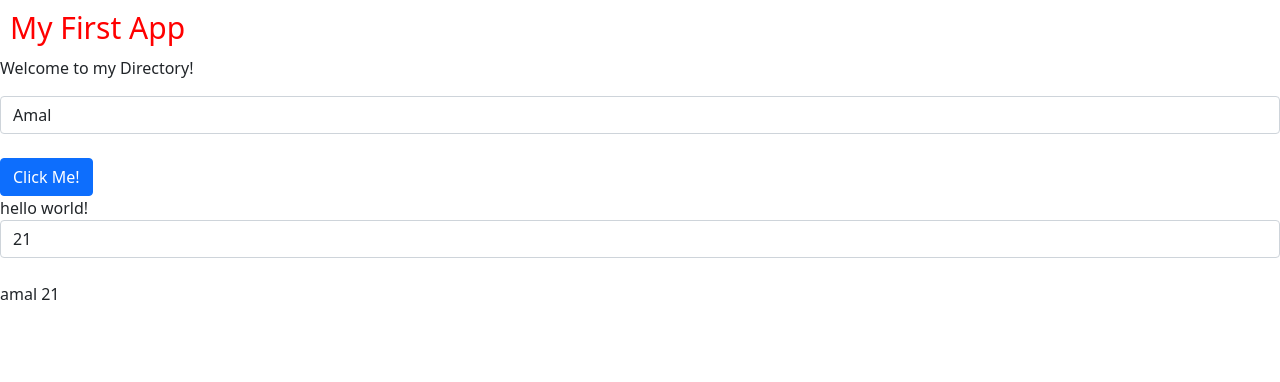
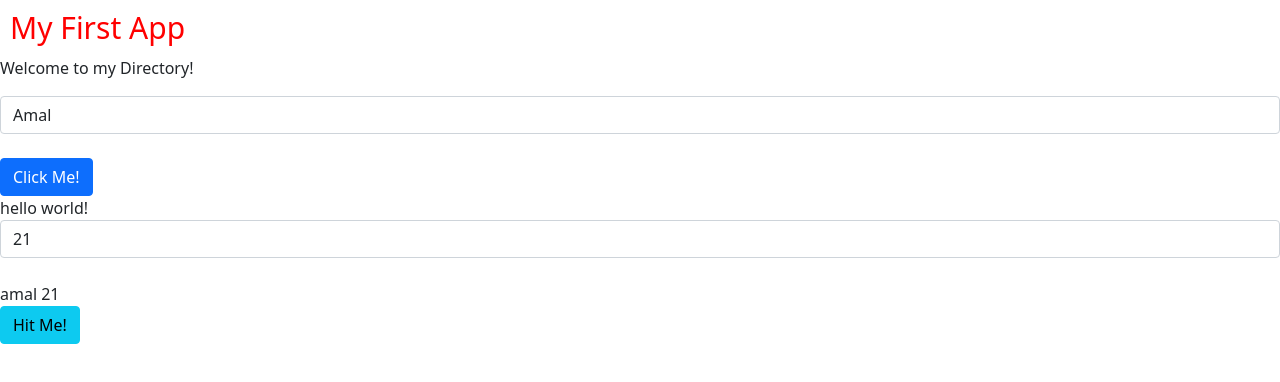
Before and after one commit to amalmtahri/learn_Angular, an Angular app: page / in a window 1280 px wide. Shown: the top 382 px of the page. Built offline with nearby package versions, Linux system fonts and the light colour scheme.

Commit message:
custom event binding (& @Output)

```diff
--- a/src/app/app.component.html
+++ b/src/app/app.component.html
@@ -1,2 +1,2 @@
 <h1>{{title}}</h1>
-<app-home [directory]="directory">hello world!</app-home>
+<app-home [directory]="directory" (onYell) = "yell($event)">hello world!</app-home>
--- a/src/app/app.component.ts
+++ b/src/app/app.component.ts
@@ -11,4 +11,7 @@ export class AppComponent {
     name:"amal",
     age:21
   };
+  yell(e:any){
+    alert("I am yelling");
+  }
 }
--- a/src/app/home/home.component.html
+++ b/src/app/home/home.component.html
@@ -7,3 +7,4 @@
     <span>{{directory.name}}</span>
     <span> {{directory.age}} </span>
 </div>
+<button class="btn btn-info" (click)="fireYellEvent($event)">Hit Me!</button>
--- a/src/app/home/home.component.ts
+++ b/src/app/home/home.component.ts
@@ -1,4 +1,4 @@
-import { Component, Input, OnInit } from '@angular/core';
+import { Component, EventEmitter, Input, OnInit, Output } from '@angular/core';
 
 @Component({
   selector: 'app-home',
@@ -10,7 +10,11 @@ export class HomeComponent implements OnInit {
   homeTitle =  "Welcome to my Directory!";
   MyString = "Amal";
   @Input() directory:any;
+  @Output() onYell = new EventEmitter();
 
+  fireYellEvent(e:any){
+    this.onYell.emit(e);
+  }
   alertMe(){
     alert("hey There!");
   }
```
